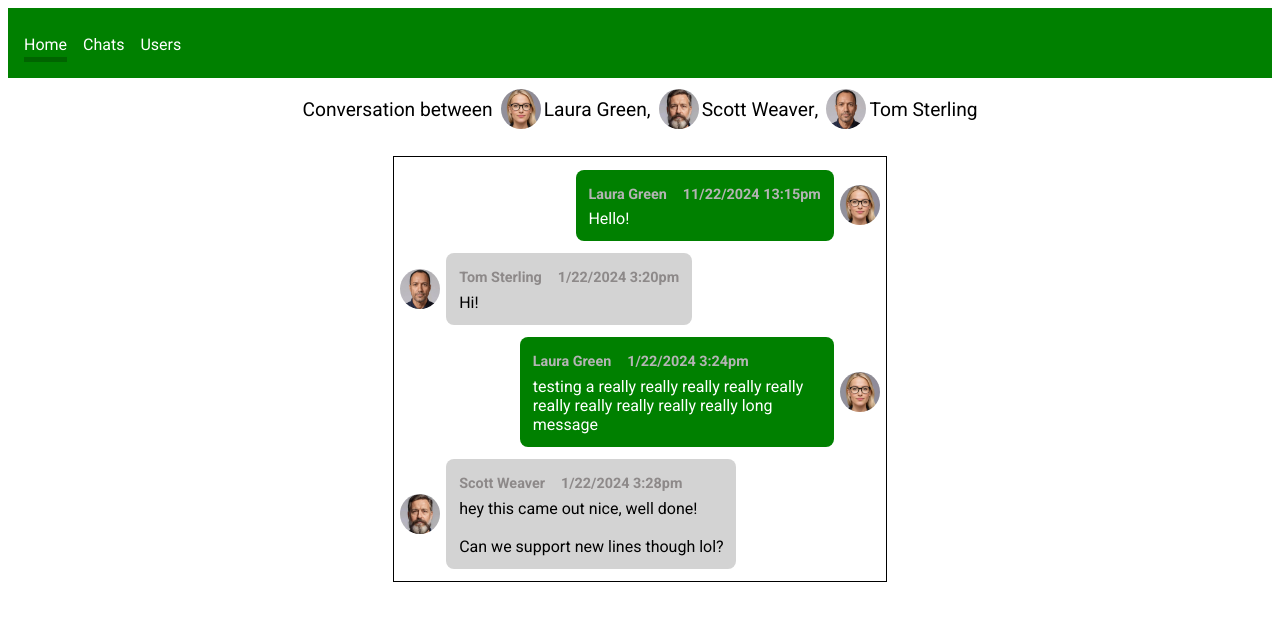
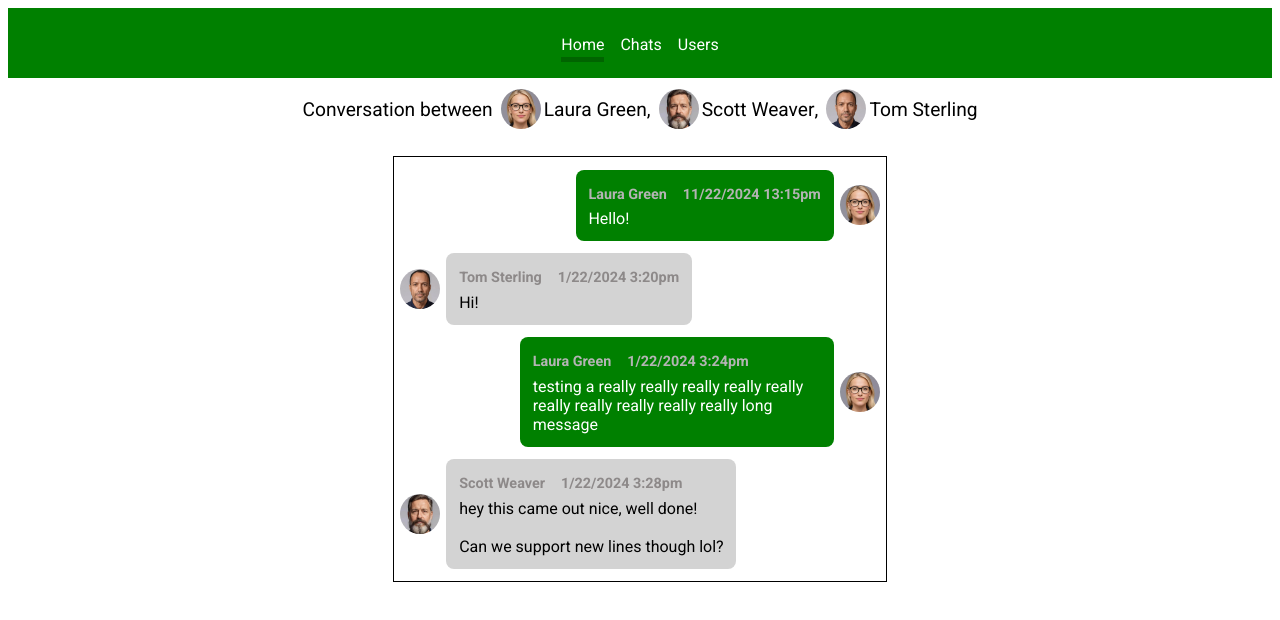
Before and after one commit to CSC375-Open-Source-Development/ARTech-Leaks, a Vue app: page / in a window 1280 px wide. Shown: the top 620 px of the page. Built offline with nearby package versions, Linux system fonts and the light colour scheme.

Commit message:
fix scrollbar messing up navbar sometimes

```diff
--- a/src/App.vue
+++ b/src/App.vue
@@ -37,4 +37,8 @@ export default {
 #app {
   font-family: 'Roboto', sans-serif
 }
+
+body {
+  overflow-y: scroll
+}
 </style>
--- a/src/components/NavBar.vue
+++ b/src/components/NavBar.vue
@@ -35,10 +35,10 @@ export default {
 .nav {
   display: flex;
   background: green;
-  padding-left: 1rem;
   align-items: center;
   padding-top: 1rem;
   padding-bottom: 1rem;
+  justify-content: center;
 }
 
 .header {
@@ -53,7 +53,6 @@ a {
   color: white;
   text-decoration: none;
   padding-bottom: .2rem;
-
 }
 
 a:hover {
```
